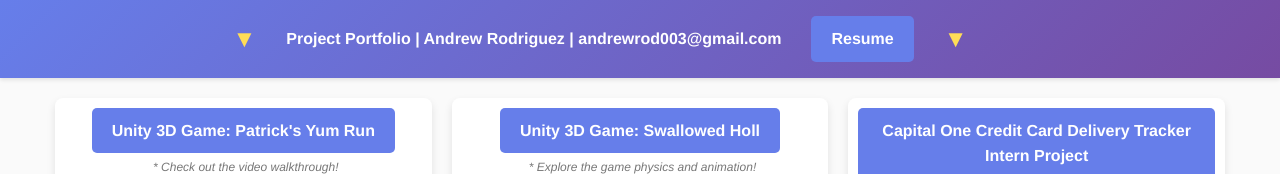
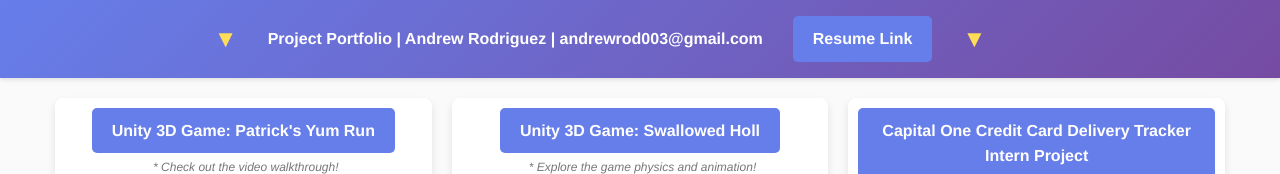
Before and after one commit to zARODz11z/zARODz11z.github.io, a plain HTML site: page index.html in a window 1280 px wide. Shown: the top 174 px of the page. Drawn offline with Linux system fonts and the light colour scheme.

Commit message:
change resume link

```diff
--- a/index.html
+++ b/index.html
@@ -18,7 +18,7 @@
                     </li>
                     <li class="brand">Project Portfolio | Andrew Rodriguez | andrewrod003@gmail.com</li>
                     <li>
-                        <a href="https://docs.google.com/document/d/1_aZ-se73h2-lzv8guANd_iL72qRFjip6/edit?usp=sharing&ouid=113878578404311630570&rtpof=true&sd=true" target="_blank" class="button-link">Resume</a>
+                        <a href="https://docs.google.com/document/d/16oR07lKo-S_YfIhvW2JktsfTNdd2WqlvsI9zC4DGg_k/edit?usp=sharing" target="_blank" class="button-link">Resume Link</a>
                     </li>
                     <li class="scroll-reminder">
                         <span class="scroll-arrow">&#x25BC;</span>
```
